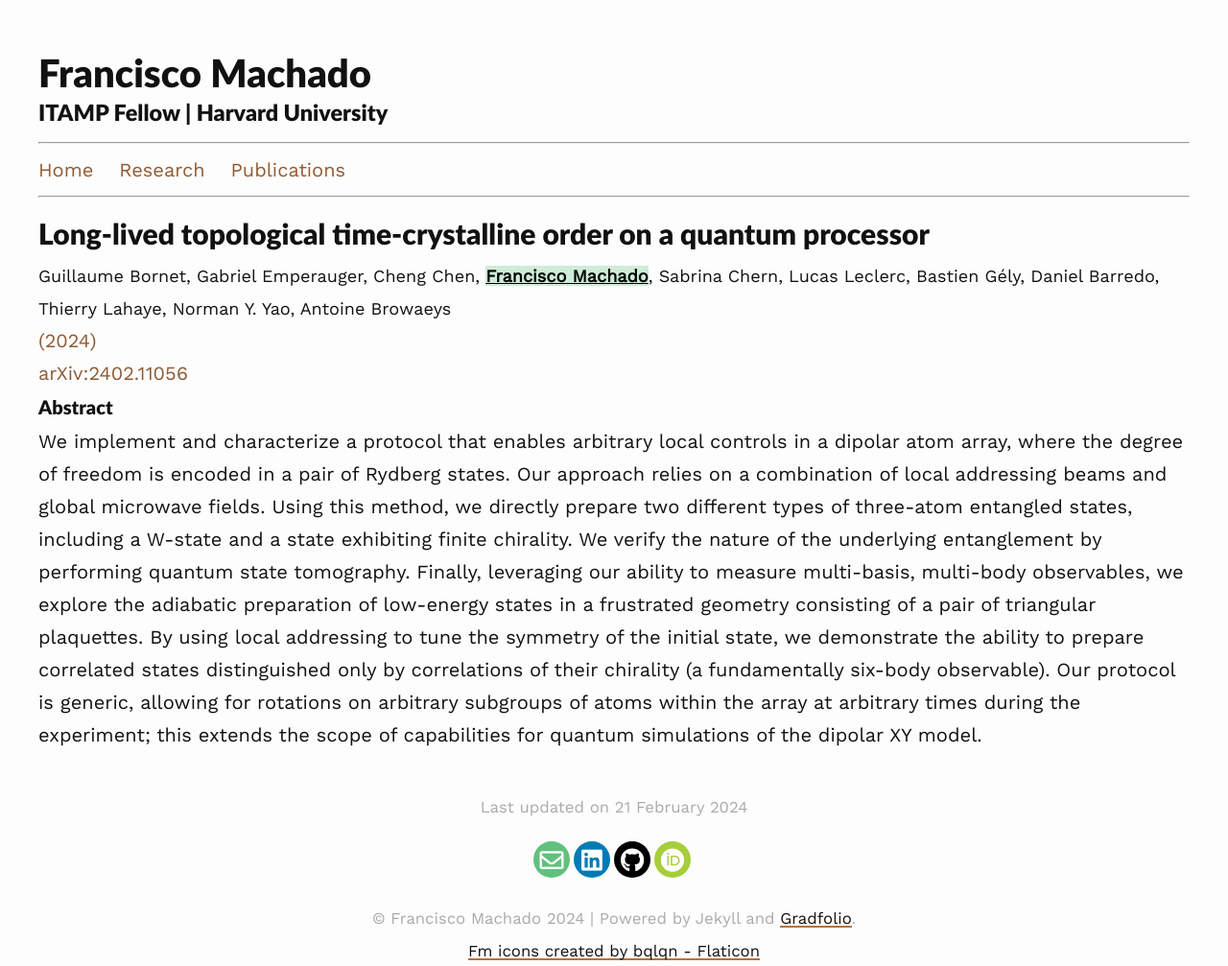
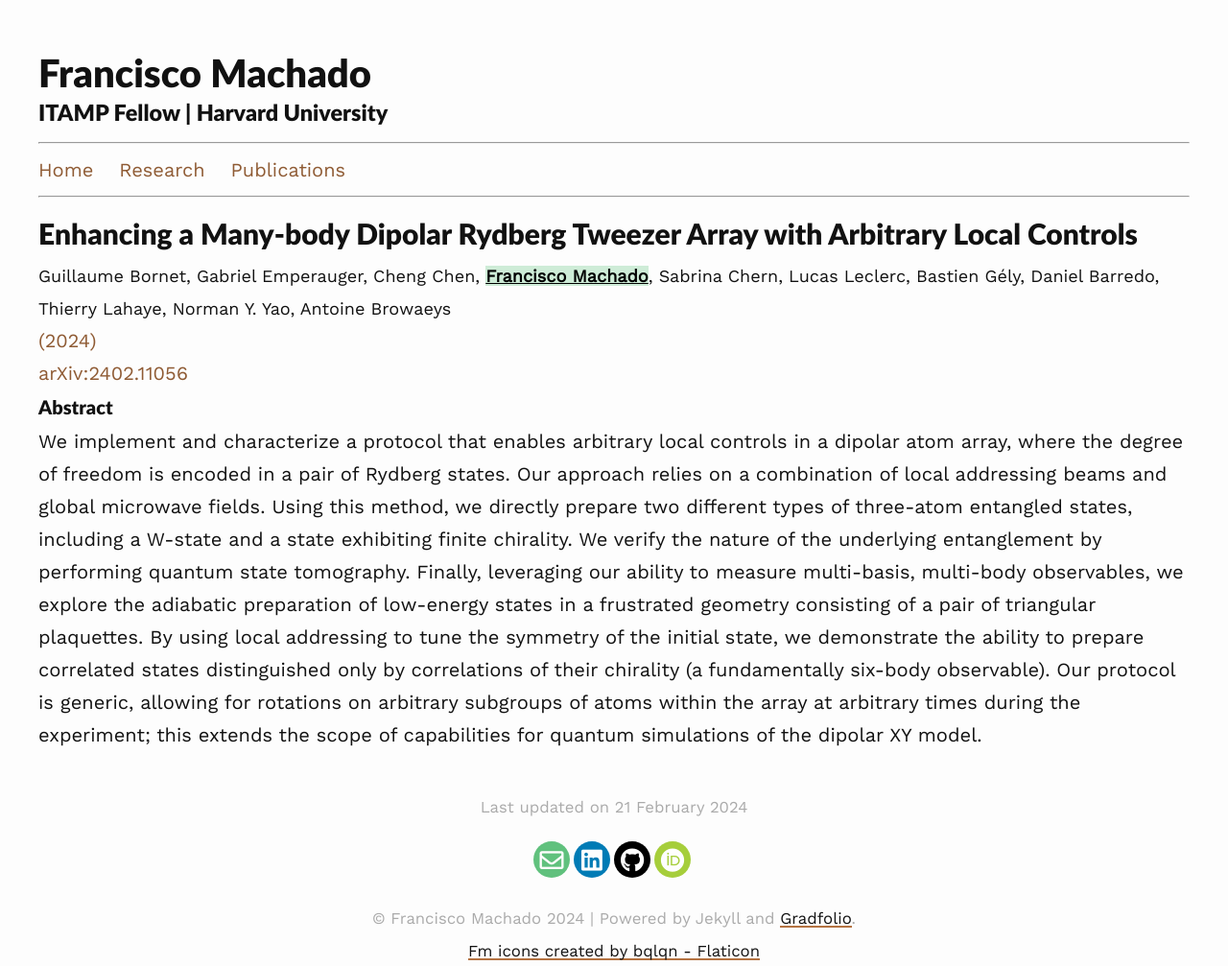
Before and after one commit to flmachado/flmachado.github.io, a Jekyll site: the page built from _publications/2402.11056.md, in a window 1280 px wide. Shown: the whole page at 96% size. Built offline with Jekyll 4.4.1, drawn with Linux system fonts in a browser that asks for light colours; nearby versions of some CDN libraries.

Commit message:
Fix Typo

```diff
--- a/_publications/2402.11056.md
+++ b/_publications/2402.11056.md
@@ -1,7 +1,7 @@
 ---
 layout: publication
 peerReview : false
-title : "Long-lived topological time-crystalline order on a quantum processor"
+title : " Enhancing a Many-body Dipolar Rydberg Tweezer Array with Arbitrary Local Controls"
 authors : Guillaume Bornet, Gabriel Emperauger, Cheng Chen, <mark><u><strong>Francisco Machado</strong></u></mark>, Sabrina Chern, Lucas Leclerc, Bastien Gély, Daniel Barredo, Thierry Lahaye, Norman Y. Yao, Antoine Browaeys
 arXivId : arXiv:2402.11056
 arXivLink : https://arxiv.org/abs/2402.11056
```
